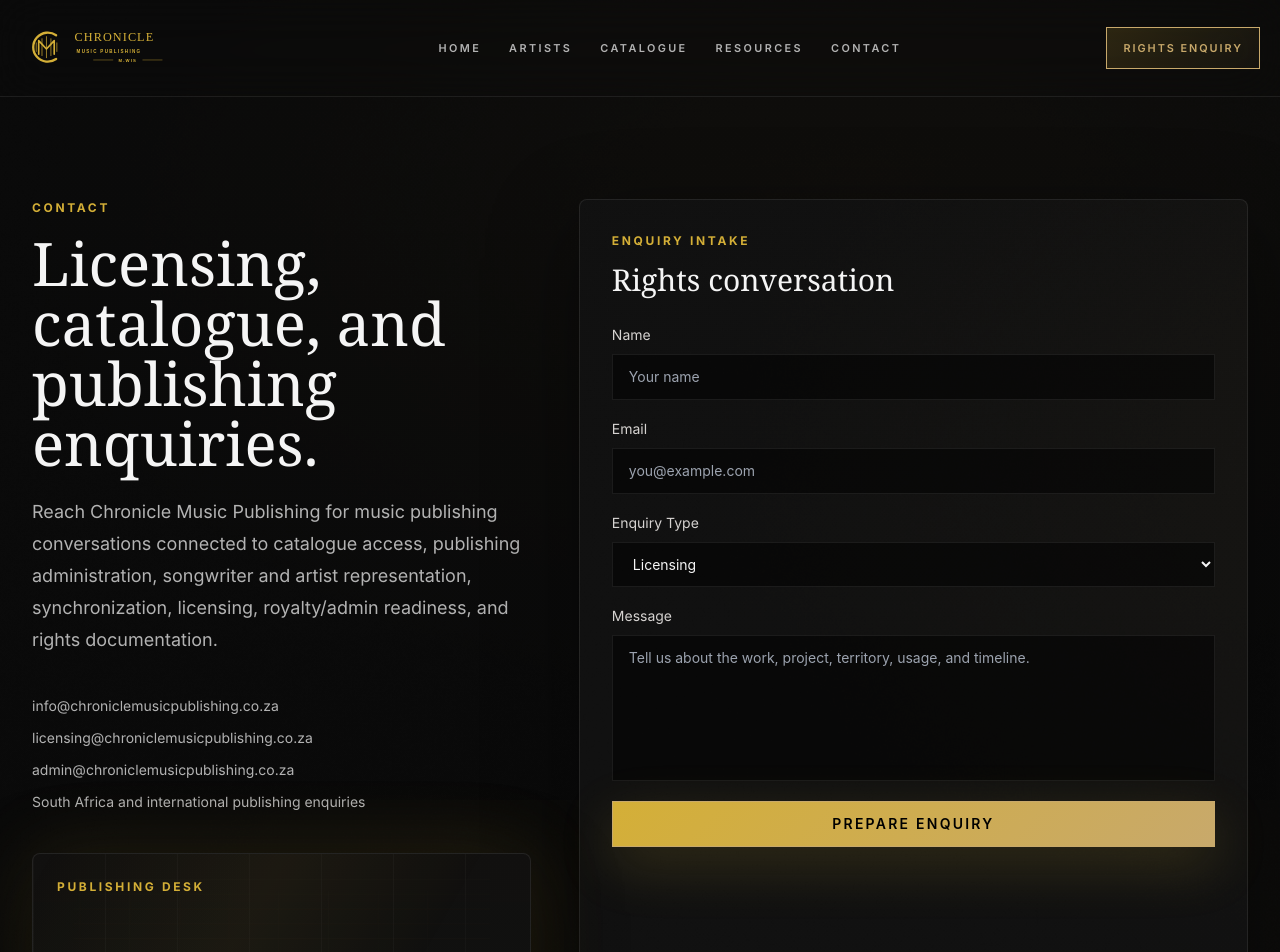
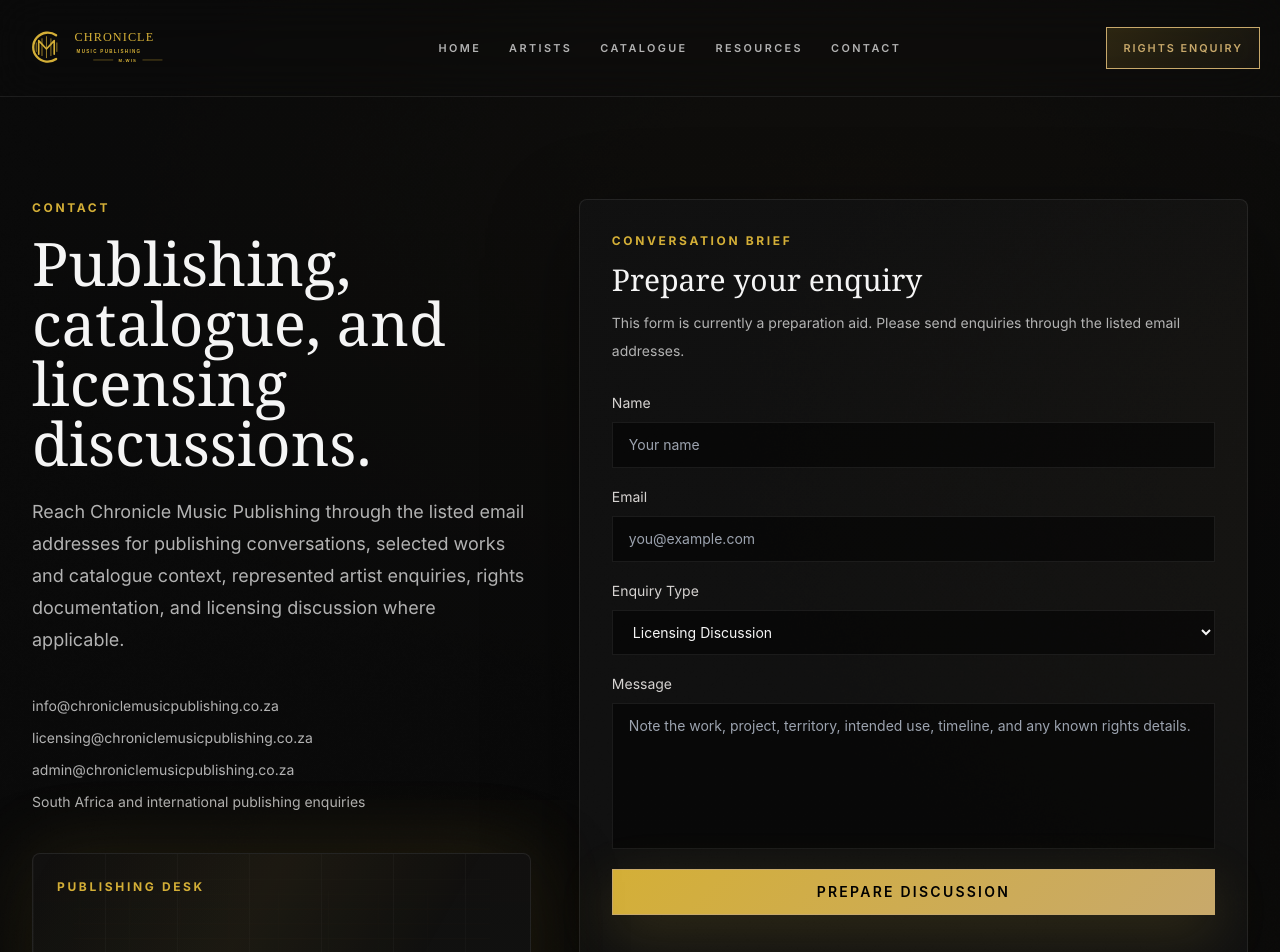
Before and after one commit to msmithsmitcon-lang/chronicle-music-publishing, a Next.js app: page /contact in a window 1280 px wide. Shown: the top 952 px of the page. Built offline with nearby package versions, Linux system fonts and the light colour scheme.

Commit message:
Align contact page with truthful enquiry flow

```diff
--- a/app/contact/page.tsx
+++ b/app/contact/page.tsx
@@ -5,7 +5,7 @@ import { brand } from "@/lib/brand";
 export const metadata: Metadata = {
   title: "Contact",
   description:
-    "Contact Chronicle Music Publishing for licensing, catalogue, publishing, sync, royalty/admin readiness, and rights documentation enquiries.",
+    "Contact Chronicle Music Publishing for publishing, selected works, represented artist, catalogue, and licensing discussion enquiries.",
 };
 
 export default function ContactPage() {
@@ -16,13 +16,13 @@ export default function ContactPage() {
           <div>
             <p className="eyebrow">Contact</p>
             <h1 className="brand-heading mt-4 text-4xl leading-tight text-ivory md:text-6xl">
-              Licensing, catalogue, and publishing enquiries.
+              Publishing, catalogue, and licensing discussions.
             </h1>
             <p className="mt-6 text-lg leading-8 text-[color:var(--text-secondary)]">
-              Reach {brand.name} for music publishing conversations connected to
-              catalogue access, publishing administration, songwriter and artist
-              representation, synchronization, licensing, royalty/admin
-              readiness, and rights documentation.
+              Reach {brand.name} through the listed email addresses for
+              publishing conversations, selected works and catalogue context,
+              represented artist enquiries, rights documentation, and licensing
+              discussion where applicable.
             </p>
             <div className="mt-10 grid gap-3 text-sm text-[color:var(--text-secondary)]">
               <p>{brand.emails.info}</p>
@@ -34,8 +34,8 @@ export default function ContactPage() {
               <div className="relative z-10 flex h-full min-h-60 flex-col justify-between">
                 <p className="eyebrow">Publishing Desk</p>
                 <p className="max-w-sm text-sm leading-7 text-[color:var(--text-secondary)]">
-                  Licensing, publishing, sync, catalogue, and royalty/admin
-                  enquiries are routed through a dedicated rights conversation.
+                  Publishing, selected works, catalogue, and licensing
+                  enquiries can begin through the listed email addresses.
                 </p>
               </div>
             </div>
--- a/components/ContactForm.tsx
+++ b/components/ContactForm.tsx
@@ -2,10 +2,14 @@ export function ContactForm() {
   return (
     <form className="premium-panel p-6 md:p-8">
       <div className="mb-7">
-        <p className="eyebrow">Enquiry Intake</p>
+        <p className="eyebrow">Conversation Brief</p>
         <h2 className="brand-heading mt-3 text-3xl text-ivory">
-          Rights conversation
+          Prepare your enquiry
         </h2>
+        <p className="mt-3 text-sm leading-7 text-[color:var(--text-secondary)]">
+          This form is currently a preparation aid. Please send enquiries
+          through the listed email addresses.
+        </p>
       </div>
       <div className="grid gap-5">
         <label className="grid gap-2 text-sm text-stone-300">
@@ -33,12 +37,12 @@ export function ContactForm() {
             className="border border-[color:var(--line)] bg-black/50 px-4 py-3 text-ivory outline-none transition focus:border-[color:var(--gold)] focus:shadow-[0_0_0_3px_var(--glow)]"
             defaultValue="licensing"
           >
-            <option value="licensing">Licensing</option>
+            <option value="licensing">Licensing Discussion</option>
             <option value="publishing">Publishing</option>
             <option value="sync">Sync</option>
             <option value="general">General</option>
-            <option value="catalogue">Catalogue</option>
-            <option value="royalty-admin">Royalty/Admin</option>
+            <option value="catalogue">Catalogue Context</option>
+            <option value="royalty-admin">Royalty/Admin Preparation</option>
           </select>
         </label>
         <label className="grid gap-2 text-sm text-stone-300">
@@ -47,14 +51,14 @@ export function ContactForm() {
             name="message"
             rows={6}
             className="resize-none border border-[color:var(--line)] bg-black/50 px-4 py-3 text-ivory outline-none transition focus:border-[color:var(--gold)] focus:shadow-[0_0_0_3px_var(--glow)]"
-            placeholder="Tell us about the work, project, territory, usage, and timeline."
+            placeholder="Note the work, project, territory, intended use, timeline, and any known rights details."
           />
         </label>
         <button
           type="button"
           className="border border-[color:var(--gold)] bg-[linear-gradient(135deg,var(--gold-accent),var(--gold))] px-6 py-3 text-sm font-semibold uppercase tracking-[0.16em] text-black shadow-[0_18px_55px_var(--glow)] transition duration-300 hover:-translate-y-0.5"
         >
-          Prepare Enquiry
+          Prepare Discussion
         </button>
       </div>
     </form>
```
